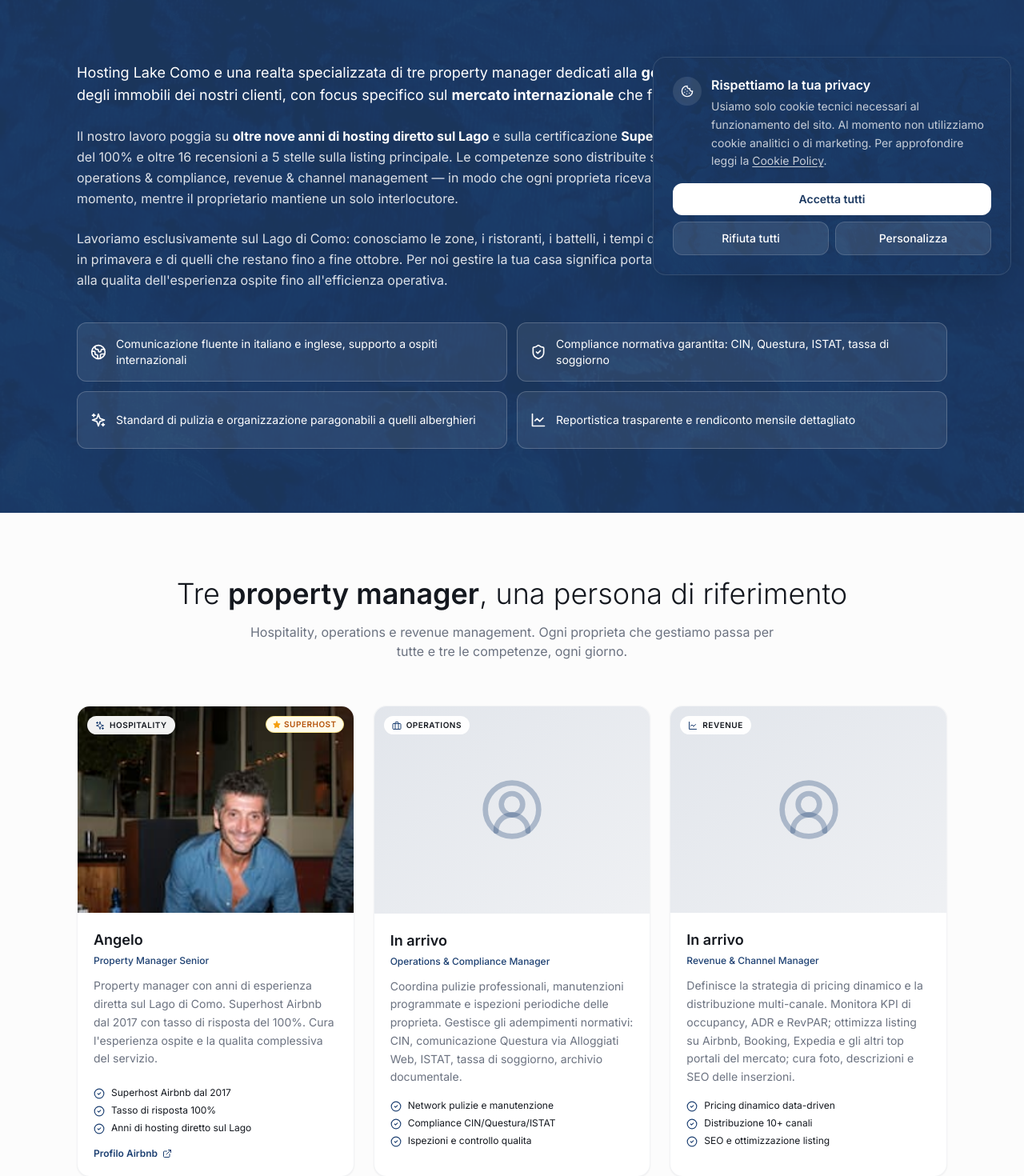
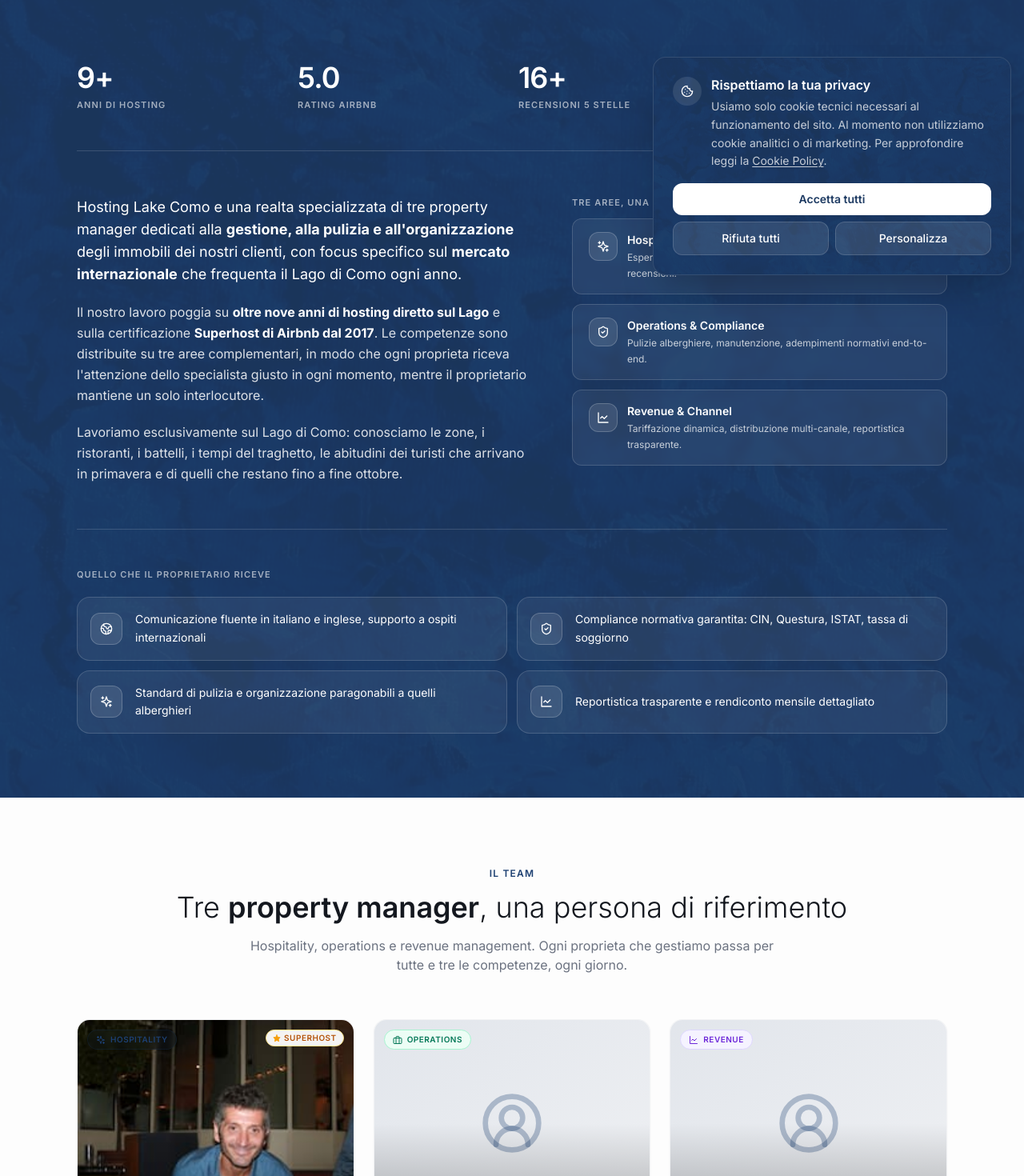
Before and after one commit to crapotca2/hostinglakecomo, a Next.js app: page /about in a window 1280 px wide. Shown: the part 440-1910 px from the top of the page at 80% size. Built offline with nearby package versions, Linux system fonts and the light colour scheme.

Commit message:
ui(about): stat band + 2-col narrative with competence cards + redesigned feature pills, polished team cards (color-coded badges, hover lift, image zoom)

```diff
--- a/src/app/(public)/about/page.tsx
+++ b/src/app/(public)/about/page.tsx
@@ -35,7 +35,27 @@ export default function AboutPage() {
           className="absolute inset-0 opacity-[0.08] bg-[url('/images/textures/como-trama.jpg')] bg-cover bg-center"
         />
         <div className="max-w-6xl mx-auto px-4 sm:px-6 lg:px-8 relative">
-          <div className="space-y-6 leading-relaxed">
+          {/* Stats band */}
+          <div className="grid grid-cols-2 sm:grid-cols-4 gap-4 mb-14 pb-12 border-b border-white/15">
+            {[
+              { value: "9+", label: "Anni di hosting" },
+              { value: "5.0", label: "Rating Airbnb" },
+              { value: `${team.summary.experience.primaryReviews}+`, label: "Recensioni 5 stelle" },
+              { value: "100%", label: "Tasso di risposta" },
+            ].map((s) => (
+              <div key={s.label} className="text-center sm:text-left">
+                <div className="text-3xl sm:text-4xl font-light tracking-tight">
+                  <span className="font-semibold">{s.value}</span>
+                </div>
+                <div className="text-[11px] uppercase tracking-widest text-white/60 mt-1.5 font-semibold">
+                  {s.label}
+                </div>
+              </div>
+            ))}
+          </div>
+
+          <div className="grid lg:grid-cols-[6fr_5fr] gap-10 lg:gap-14">
+            <div className="space-y-5 leading-relaxed">
               <p className="text-lg">
                 Hosting Lake Como e una realta specializzata di tre property
                 manager dedicati alla{" "}
@@ -45,26 +65,74 @@ export default function AboutPage() {
                 Como ogni anno.
               </p>
               <p className="text-white/85">
-              Il nostro lavoro poggia su <strong className="text-white">oltre nove anni di hosting
-              diretto sul Lago</strong> e sulla certificazione{" "}
-              <strong className="text-white">Superhost di Airbnb dal 2017</strong>, con tasso di
-              risposta del 100% e oltre{" "}
-              {team.summary.experience.primaryReviews} recensioni a 5 stelle
-              sulla listing principale. Le competenze sono distribuite su tre
-              aree complementari — hospitality, operations &amp; compliance,
-              revenue &amp; channel management — in modo che ogni proprieta
-              riceva l&apos;attenzione dello specialista giusto in ogni
-              momento, mentre il proprietario mantiene un solo interlocutore.
+                Il nostro lavoro poggia su{" "}
+                <strong className="text-white">
+                  oltre nove anni di hosting diretto sul Lago
+                </strong>{" "}
+                e sulla certificazione{" "}
+                <strong className="text-white">Superhost di Airbnb dal 2017</strong>.
+                Le competenze sono distribuite su tre aree complementari, in
+                modo che ogni proprieta riceva l&apos;attenzione dello
+                specialista giusto in ogni momento, mentre il proprietario
+                mantiene un solo interlocutore.
               </p>
               <p className="text-white/85">
-              Lavoriamo esclusivamente sul Lago di Como: conosciamo le zone, i
-              ristoranti, i battelli, i tempi del traghetto, le abitudini dei
-              turisti che arrivano in primavera e di quelli che restano fino a
-              fine ottobre. Per noi gestire la tua casa significa portarla al
-              massimo del suo potenziale, dal pricing alla qualita
-              dell&apos;esperienza ospite fino all&apos;efficienza operativa.
+                Lavoriamo esclusivamente sul Lago di Como: conosciamo le zone,
+                i ristoranti, i battelli, i tempi del traghetto, le abitudini
+                dei turisti che arrivano in primavera e di quelli che restano
+                fino a fine ottobre.
               </p>
-            <ul className="grid sm:grid-cols-2 gap-3 pt-4">
+            </div>
+
+            {/* Three competence areas */}
+            <div className="space-y-3">
+              <div className="text-[11px] uppercase tracking-widest text-white/60 font-semibold mb-1">
+                Tre aree, una squadra
+              </div>
+              {[
+                {
+                  icon: Sparkles,
+                  title: "Hospitality",
+                  desc: "Esperienza ospite, comunicazione multilingua, gestione recensioni.",
+                },
+                {
+                  icon: ShieldCheck,
+                  title: "Operations &amp; Compliance",
+                  desc: "Pulizie alberghiere, manutenzione, adempimenti normativi end-to-end.",
+                },
+                {
+                  icon: LineChart,
+                  title: "Revenue &amp; Channel",
+                  desc: "Tariffazione dinamica, distribuzione multi-canale, reportistica trasparente.",
+                },
+              ].map((c) => (
+                <div
+                  key={c.title}
+                  className="bg-white/[0.06] border border-white/15 rounded-xl px-5 py-4 flex items-start gap-3 backdrop-blur-sm"
+                >
+                  <div className="h-9 w-9 rounded-lg bg-white/10 border border-white/20 flex items-center justify-center shrink-0">
+                    <c.icon className="h-4 w-4 text-white" />
+                  </div>
+                  <div className="min-w-0">
+                    <div
+                      className="text-sm font-semibold text-white"
+                      dangerouslySetInnerHTML={{ __html: c.title }}
+                    />
+                    <div className="text-[12px] text-white/75 leading-relaxed mt-0.5">
+                      {c.desc}
+                    </div>
+                  </div>
+                </div>
+              ))}
+            </div>
+          </div>
+
+          {/* Feature pills */}
+          <div className="mt-14 pt-12 border-t border-white/15">
+            <div className="text-[11px] uppercase tracking-widest text-white/60 font-semibold mb-5">
+              Quello che il proprietario riceve
+            </div>
+            <ul className="grid sm:grid-cols-2 gap-3">
               {[
                 {
                   icon: Globe2,
@@ -85,10 +153,12 @@ export default function AboutPage() {
               ].map((item) => (
                 <li
                   key={item.text}
-                  className="flex items-center gap-3 text-sm text-white bg-white/[0.08] border border-white/20 rounded-xl p-4 min-h-[4.5rem]"
+                  className="flex items-center gap-4 text-sm text-white bg-white/[0.06] border border-white/15 rounded-2xl p-4"
                 >
-                  <item.icon className="h-5 w-5 text-white shrink-0" />
-                  {item.text}
+                  <div className="h-10 w-10 rounded-xl bg-white/10 border border-white/20 flex items-center justify-center shrink-0">
+                    <item.icon className="h-4 w-4 text-white" />
+                  </div>
+                  <span className="leading-relaxed">{item.text}</span>
                 </li>
               ))}
             </ul>
@@ -96,12 +166,15 @@ export default function AboutPage() {
         </div>
       </section>
 
-      <section className="py-20 bg-muted/30 border-y border-border/50">
+      <section className="py-20 bg-muted/20 border-y border-border/50">
         <div className="max-w-6xl mx-auto px-4 sm:px-6 lg:px-8">
           <div className="text-center mb-14">
-            <h2 className="text-3xl sm:text-4xl font-light mb-4">
-              Tre <span className="font-semibold">property manager</span>, una
-              persona di riferimento
+            <span className="text-xs font-semibold uppercase tracking-widest text-primary">
+              Il team
+            </span>
+            <h2 className="text-3xl sm:text-4xl font-light mt-3 mb-4">
+              Tre <span className="font-semibold">property manager</span>,
+              una persona di riferimento
             </h2>
             <p className="text-muted-foreground max-w-2xl mx-auto">
               Hospitality, operations e revenue management. Ogni proprieta che
@@ -117,10 +190,16 @@ export default function AboutPage() {
                   : m.id === "revenue"
                   ? LineChart
                   : Sparkles;
+              const accent =
+                m.id === "operations"
+                  ? "bg-emerald-50 text-emerald-700 border-emerald-200"
+                  : m.id === "revenue"
+                  ? "bg-violet-50 text-violet-700 border-violet-200"
+                  : "bg-primary/[0.08] text-primary border-primary/20";
               return (
                 <div
                   key={m.id}
-                  className="bg-white rounded-2xl border border-border/50 overflow-hidden shadow-sm flex flex-col"
+                  className="group bg-white rounded-2xl border border-border/50 overflow-hidden shadow-sm hover:shadow-lg hover:border-primary/30 transition-all flex flex-col"
                 >
                   <div className="aspect-[4/3] bg-muted relative overflow-hidden">
                     {m.profilePicture ? (
@@ -128,37 +207,40 @@ export default function AboutPage() {
                       <img
                         src={m.profilePicture}
                         alt={`${m.name} — ${m.role}`}
-                        className="w-full h-full object-cover"
+                        className="w-full h-full object-cover group-hover:scale-[1.03] transition-transform duration-500"
                       />
                     ) : (
                       <div className="w-full h-full flex items-center justify-center bg-gradient-to-br from-primary/[0.08] to-primary/[0.02]">
                         <UserCircle2 className="h-20 w-20 text-primary/30" />
                       </div>
                     )}
-                    <div className="absolute top-3 left-3 inline-flex items-center gap-1.5 bg-white/95 backdrop-blur-sm px-2.5 py-1 rounded-full">
-                      <Icon className="h-3 w-3 text-primary" />
+                    <div className="absolute inset-0 bg-gradient-to-t from-black/30 via-transparent to-transparent pointer-events-none" />
+                    <div
+                      className={`absolute top-3 left-3 inline-flex items-center gap-1.5 px-2.5 py-1 rounded-full border backdrop-blur-sm ${accent}`}
+                    >
+                      <Icon className="h-3 w-3" />
                       <span className="text-[10px] font-semibold uppercase tracking-wider">
                         {m.shortRole}
                       </span>
                     </div>
                     {m.isSuperhost && (
-                      <div className="absolute top-3 right-3 inline-flex items-center gap-1 text-[10px] font-semibold uppercase tracking-wider text-amber-700 bg-amber-50 border border-amber-200 px-2 py-0.5 rounded-full">
+                      <div className="absolute top-3 right-3 inline-flex items-center gap-1 text-[10px] font-semibold uppercase tracking-wider text-amber-700 bg-white/95 border border-amber-200 px-2 py-0.5 rounded-full backdrop-blur-sm">
                         <Star className="h-2.5 w-2.5 fill-amber-500 text-amber-500" />
                         Superhost
                       </div>
                     )}
                   </div>
-                  <div className="p-5 flex-1 flex flex-col">
+                  <div className="p-6 flex-1 flex flex-col">
                     <h3 className="text-lg font-semibold mb-1">
                       {m.name ?? "In arrivo"}
                     </h3>
-                    <p className="text-xs text-primary font-medium mb-3">
+                    <p className="text-xs text-muted-foreground font-medium mb-4">
                       {m.role}
                     </p>
-                    <p className="text-sm text-muted-foreground leading-relaxed mb-4 flex-1">
+                    <p className="text-sm text-muted-foreground leading-relaxed mb-5 flex-1">
                       {m.bio}
                     </p>
-                    <ul className="space-y-1.5 mb-4">
+                    <ul className="space-y-2 mb-5">
                       {m.highlights.slice(0, 3).map((h) => (
                         <li
                           key={h}
@@ -169,7 +251,7 @@ export default function AboutPage() {
                         </li>
                       ))}
                     </ul>
-                    {m.airbnbProfileUrl && (
+                    {m.airbnbProfileUrl ? (
                       <a
                         href={m.airbnbProfileUrl}
                         target="_blank"
@@ -179,6 +261,10 @@ export default function AboutPage() {
                         Profilo Airbnb
                         <ExternalLink className="h-3 w-3" />
                       </a>
+                    ) : (
+                      <div className="text-[11px] text-muted-foreground italic mt-auto">
+                        Bio dettagliata in arrivo
+                      </div>
                     )}
                   </div>
                 </div>
```
Lines whose indentation alone changed are shown as unchanged.
